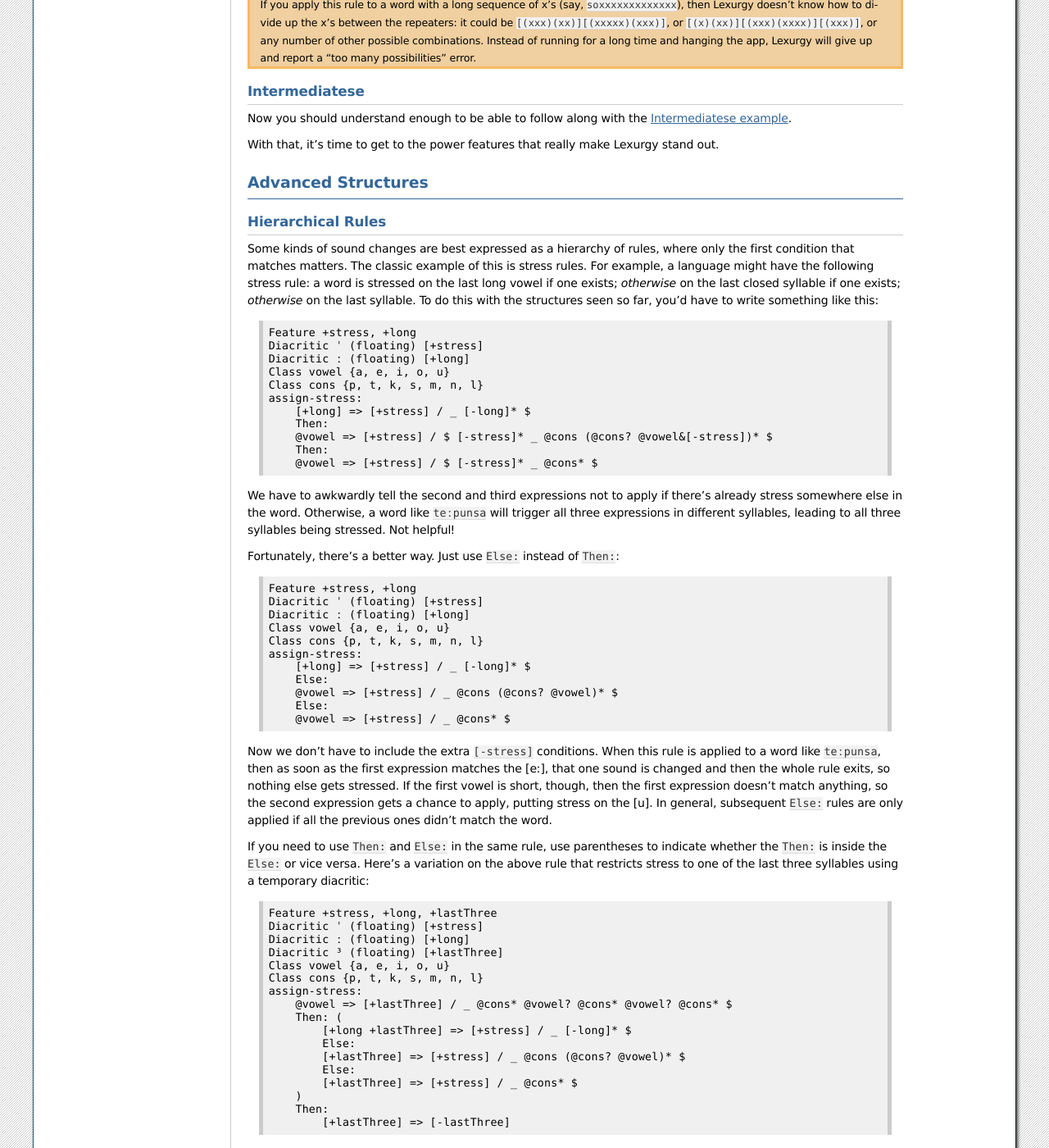
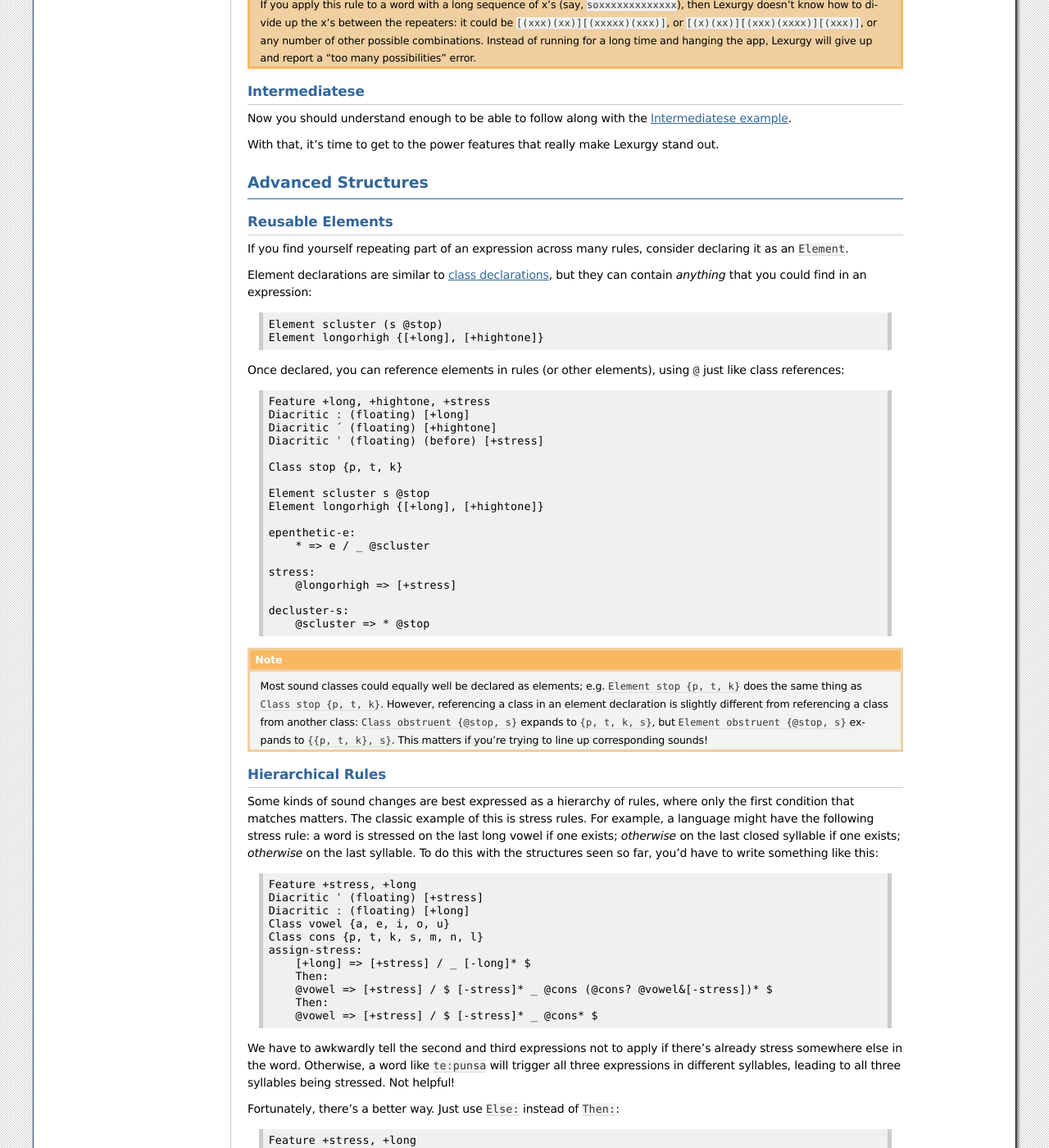
Before and after one commit to def-gthill/lexurgy, a Sphinx documentation site: the page built from doc/source/sc-tutorial.rst, in a window 1280 px wide and 1400 px high, scrolled down 11962 px. Shown: the whole window at 82% size. Built offline with Sphinx 7.4.7, drawn with Linux system fonts in a browser that asks for light colours.

Commit message:
Tutorial explanation of reusable elements

```diff
--- a/doc/source/sc-tutorial.rst
+++ b/doc/source/sc-tutorial.rst
@@ -127,6 +127,8 @@
 
 Note the two underscores, one in each environment. Alternative environments are the
 *only* time you can have multiple underscores in the same expression!
+
+.. _sc-classes:
 
 Sound Classes
 ~~~~~~~~~~~~~~
@@ -817,6 +819,51 @@
 Advanced Structures
 --------------------
 
+Reusable Elements
+~~~~~~~~~~~~~~~~~~
+
+If you find yourself repeating part of an expression across many rules,
+consider declaring it as an ``Element``.
+
+Element declarations are similar to `class declarations <sc-classes_>`_, but
+they can contain *anything* that you could find in an expression::
+
+    Element scluster (s @stop)
+    Element longorhigh {[+long], [+hightone]}
+
+Once declared, you can reference elements in rules (or other elements),
+using ``@`` just like class references::
+
+    Feature +long, +hightone, +stress
+    Diacritic ː (floating) [+long]
+    Diacritic ́  (floating) [+hightone]
+    Diacritic ˈ (floating) (before) [+stress]
+
+    Class stop {p, t, k}
+
+    Element scluster s @stop
+    Element longorhigh {[+long], [+hightone]}
+
+    epenthetic-e:
+        * => e / _ @scluster
+
+    stress:
+        @longorhigh => [+stress]
+
+    decluster-s:
+        @scluster => * @stop
+
+.. note::
+
+    Most sound classes could equally well be declared as
+    elements; e.g. ``Element stop {p, t, k}`` does the same thing
+    as ``Class stop {p, t, k}``. However, referencing a class in
+    an element declaration is slightly different from referencing a
+    class from another class: ``Class obstruent {@stop, s}`` expands to
+    ``{p, t, k, s}``, but ``Element obstruent {@stop, s}`` expands to
+    ``{{p, t, k}, s}``. This matters if you're trying to line
+    up corresponding sounds!
+
 Hierarchical Rules
 ~~~~~~~~~~~~~~~~~~~
 
```
